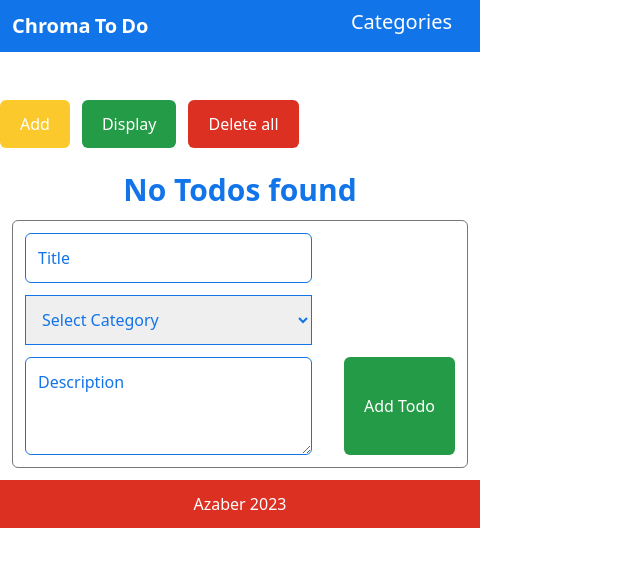
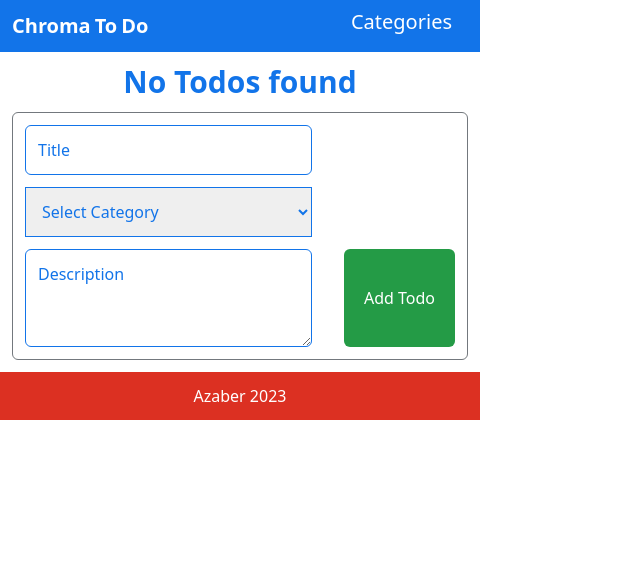
Before and after one commit to Azab-Inc/ChromaToDo, an Angular app in the folder ChromaToDo/: page /home in a window 1280 px wide. Shown: the top 566 px of the page, without its empty margins (0-640 px from the left). Built offline with nearby package versions, Linux system fonts and the light colour scheme.

Commit message:
Update app.component.html

```diff
--- a/ChromaToDo/src/app/app.component.html
+++ b/ChromaToDo/src/app/app.component.html
@@ -1,7 +1,6 @@
-<div class="min-w-[30rem] max-w-[30rem] max-h-12 min-h-[3rem]">
+<div class="min-w-[30rem] max-w-[30rem] max-h-14 min-h-[3rem]">
   <app-nav></app-nav>
-  <div class="mt-12">
-    <app-test></app-test>
+  <div>
     <router-outlet></router-outlet>
   </div>
   <app-footer></app-footer>
```
